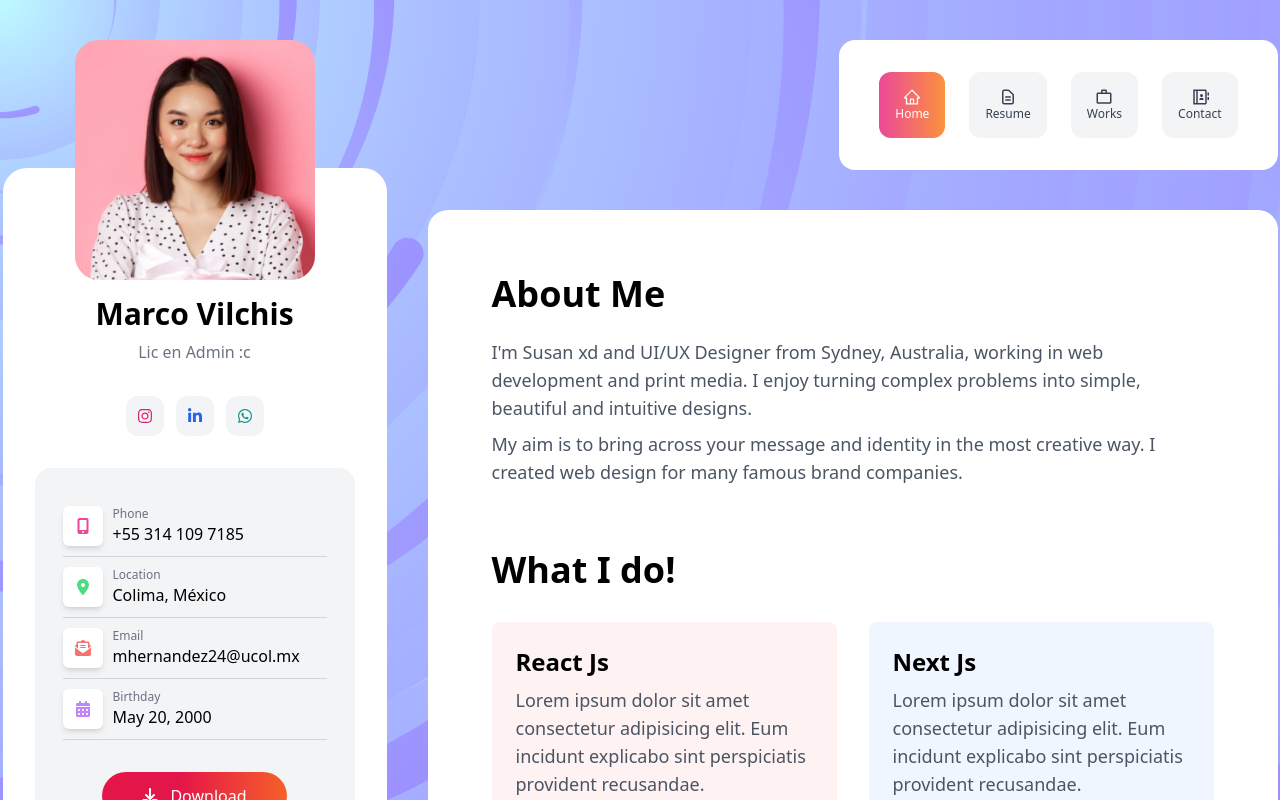
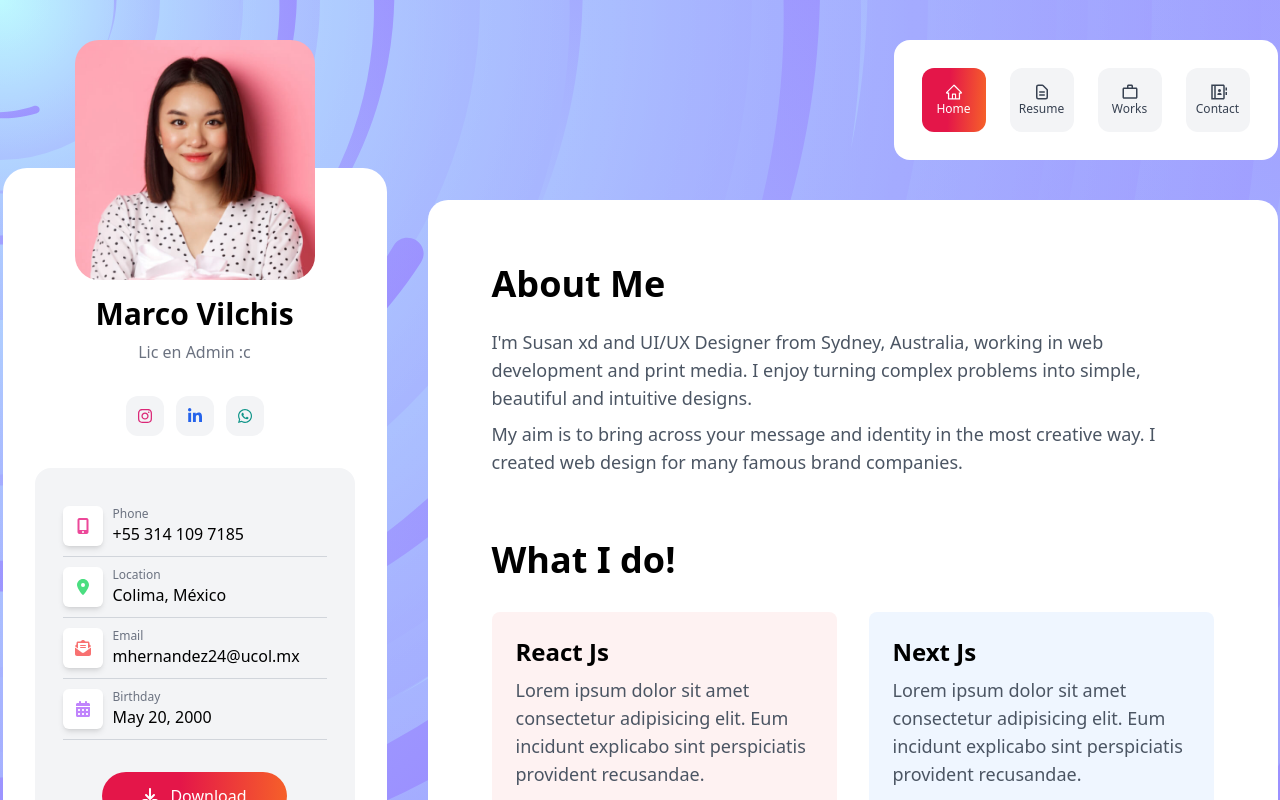
Before and after one commit to ErickLlerenas/portfolios, a React (Vite) app: page / in a window 1280 px wide. Shown: the top 800 px of the page. Built offline with nearby package versions, Linux system fonts and the light colour scheme.

Commit message:
menu-colors

```diff
--- a/src/layout/Menu/components/MenuItem.tsx
+++ b/src/layout/Menu/components/MenuItem.tsx
@@ -10,13 +10,11 @@ interface MenuItemProps {
 const MenuItem = ({ path, icon, label }: MenuItemProps): JSX.Element => {
 	const { pathname } = useLocation();
 
-  const SELECTED = "bg-gradient-to-r from-pink-500 to-orange-400 text-white";
-
 	return (
 		<Link
 			to={path}
-      className={`bg-gray-100 flex flex-col p-4 rounded-xl items-center text-gray-700 text-xs font-medium cursor-pointer hover:bg-gradient-to-r from-pink-500 to-orange-400 hover:text-white ${
-        path === pathname && SELECTED
+			className={`bg-gray-100 flex flex-col justify-center rounded-xl items-center text-gray-700 text-xs font-medium cursor-pointer my-hover w-16 h-16 ${
+				path === pathname && "my-background"
 			}`}
 		>
 			{icon}
--- a/src/layout/Menu/index.tsx
+++ b/src/layout/Menu/index.tsx
@@ -10,7 +10,7 @@ import MenuItem from "./components/MenuItem";
 const Menu = (): JSX.Element => {
 	return (
 		<nav>
-			<div className="gap-6 flex flex-row bg-white px-10 py-8 w-fit float-right rounded-2xl">
+			<div className="gap-6 flex flex-row bg-white px-7 py-7 w-fit float-right rounded-2xl">
 				<MenuItem
 					icon={<AiOutlineHome className="text-lg" />}
 					label="Home"
```
Lines whose indentation alone changed are shown as unchanged.
